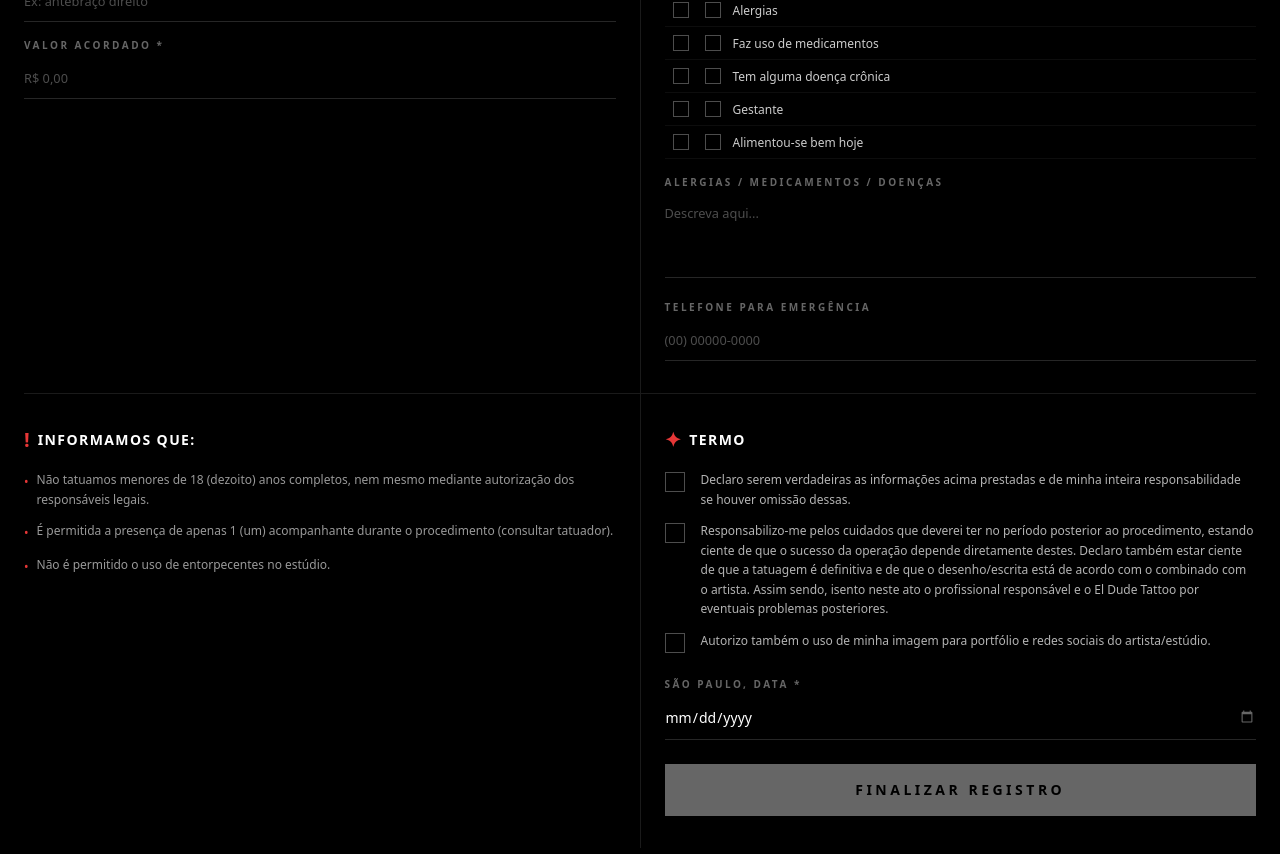
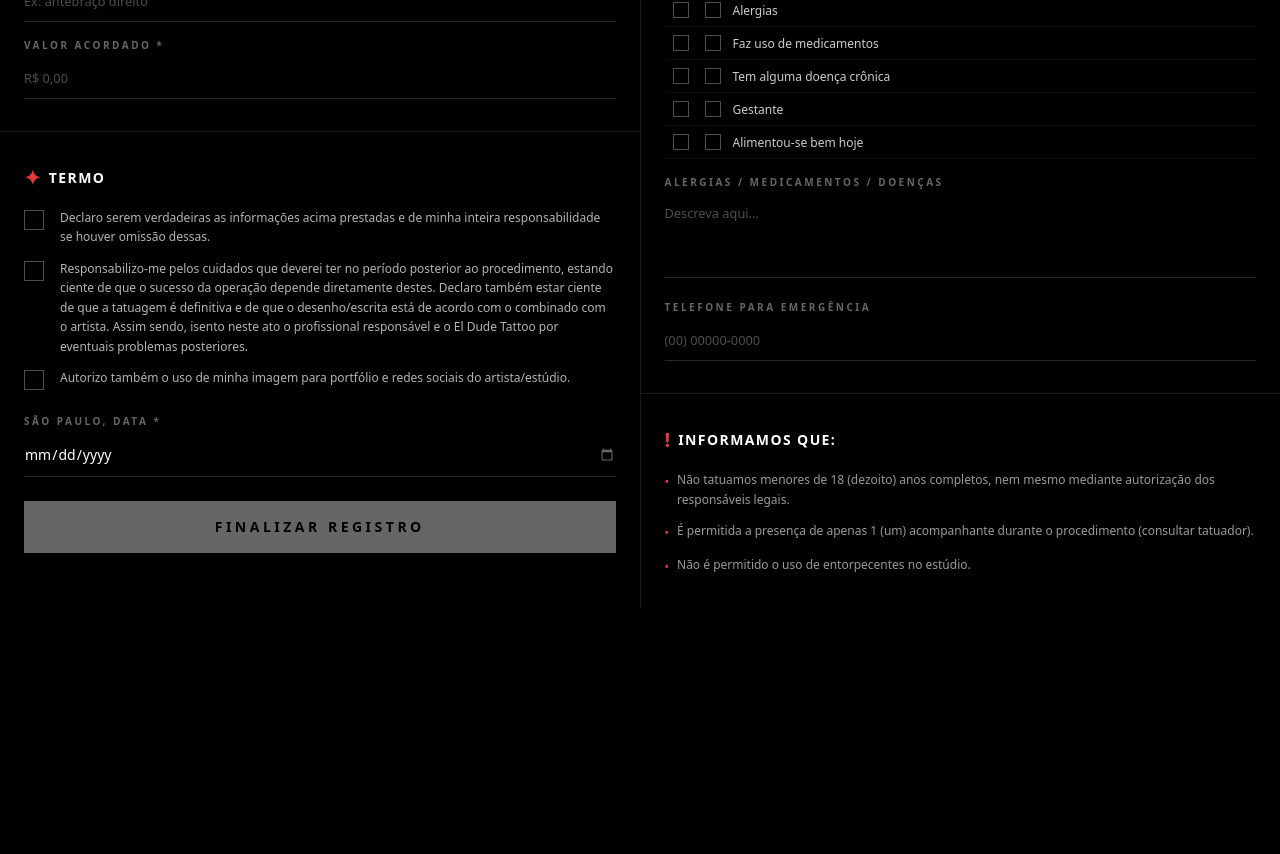
Before and after one commit to Gabrielwo1/tatto-view, a React (Vite) app: page /ficha-anamnese in a window 1280 px wide. Shown: the part 1000-1854 px from the top of the page. After the commit the page ends 1671 px from the top, so only its background shows below. Built offline with nearby package versions, Linux system fonts and the light colour scheme; no server answers; the database is empty.

Commit message:
feat: reorganize ficha layout - Procedimento+Termo left, Histórico+Informamos right
https://claude.ai/code/session_01TMbhes6Z7p8EusmiYfRwi1

```diff
--- a/src/pages/FichaAnamnesePage.tsx
+++ b/src/pages/FichaAnamnesePage.tsx
@@ -171,11 +171,14 @@ export default function FichaAnamnesePage() {
 
         <div className="h-px bg-white/10 mx-6" />
 
-        {/* ── 02. Procedimento + 03. Histórico Clínico (lado a lado) ── */}
+        {/* ── Duas colunas: esquerda = 02+Termo | direita = 03+Informamos ── */}
         <div className="flex divide-x divide-white/10">
 
+          {/* COLUNA ESQUERDA: 02 Procedimento + Termo */}
+          <div className="flex-1 min-w-0 flex flex-col divide-y divide-white/10">
+
             {/* 02. Procedimento */}
-          <div className="flex-1 px-6 py-8 min-w-0">
+            <div className="px-6 py-8">
               <div className="flex items-center gap-2 mb-2">
                 <span className="text-xl font-black" style={{ color: '#e63737' }}>02.</span>
                 <span className="text-sm font-black uppercase tracking-widest">PROCEDIMENTO</span>
@@ -219,15 +222,58 @@ export default function FichaAnamnesePage() {
               </div>
             </div>
 
+            {/* Termo de Responsabilidade */}
+            <div className="px-6 py-8 flex-1">
+              <div className="flex items-center gap-2 mb-4">
+                <span className="text-xl font-black" style={{ color: '#e63737' }}>✦</span>
+                <span className="text-sm font-black uppercase tracking-widest">TERMO</span>
+              </div>
+
+              <div className="flex flex-col gap-3 mb-6">
+                <TermCheckbox
+                  checked={form.concordo1}
+                  onToggle={() => setForm((p) => ({ ...p, concordo1: !p.concordo1 }))}
+                  text="Declaro serem verdadeiras as informações acima prestadas e de minha inteira responsabilidade se houver omissão dessas."
+                />
+                <TermCheckbox
+                  checked={form.concordo2}
+                  onToggle={() => setForm((p) => ({ ...p, concordo2: !p.concordo2 }))}
+                  text="Responsabilizo-me pelos cuidados que deverei ter no período posterior ao procedimento, estando ciente de que o sucesso da operação depende diretamente destes. Declaro também estar ciente de que a tatuagem é definitiva e de que o desenho/escrita está de acordo com o combinado com o artista. Assim sendo, isento neste ato o profissional responsável e o El Dude Tattoo por eventuais problemas posteriores."
+                />
+                <TermCheckbox
+                  checked={form.concordo3}
+                  onToggle={() => setForm((p) => ({ ...p, concordo3: !p.concordo3 }))}
+                  text="Autorizo também o uso de minha imagem para portfólio e redes sociais do artista/estúdio."
+                />
+              </div>
+
+              <Field label="SÃO PAULO, DATA *">
+                <input type="date" name="dataAssinatura" value={form.dataAssinatura}
+                  onChange={handleChange} required className="input-field" />
+              </Field>
+
+              <button
+                type="submit"
+                disabled={!allTermsAccepted}
+                className="w-full mt-6 py-4 text-sm font-black tracking-[0.25em] uppercase transition-opacity disabled:opacity-40"
+                style={{ backgroundColor: 'white', color: 'black' }}
+              >
+                FINALIZAR REGISTRO
+              </button>
+            </div>
+          </div>
+
+          {/* COLUNA DIREITA: 03 Histórico Clínico + Informamos que */}
+          <div className="flex-1 min-w-0 flex flex-col divide-y divide-white/10">
+
             {/* 03. Histórico Clínico */}
-          <div className="flex-1 px-6 py-8 min-w-0">
+            <div className="px-6 py-8">
               <div className="flex items-center gap-2 mb-2">
                 <span className="text-xl font-black" style={{ color: '#e63737' }}>03.</span>
                 <span className="text-sm font-black uppercase tracking-widest">HISTÓRICO CLÍNICO</span>
               </div>
               <p className="text-xs text-white/50 mb-4">Problemas de saúde? *</p>
 
-            {/* Table header */}
               <div className="flex items-center mb-2">
                 <div className="w-8 text-center text-[9px] font-bold tracking-widest text-white/40 uppercase">S</div>
                 <div className="w-8 text-center text-[9px] font-bold tracking-widest text-white/40 uppercase">N</div>
@@ -286,15 +332,9 @@ export default function FichaAnamnesePage() {
                 </Field>
               </div>
             </div>
-        </div>
-
-        <div className="h-px bg-white/10 mx-6" />
-
-        {/* ── Informamos que + Termo lado a lado ── */}
-        <div className="flex divide-x divide-white/10">
 
             {/* Informamos que */}
-          <div className="flex-1 px-6 py-8 min-w-0">
+            <div className="px-6 py-8 flex-1">
               <div className="flex items-center gap-2 mb-4">
                 <span className="text-xl font-black" style={{ color: '#e63737' }}>!</span>
                 <span className="text-sm font-black uppercase tracking-widest">INFORMAMOS QUE:</span>
@@ -312,51 +352,6 @@ export default function FichaAnamnesePage() {
                 ))}
               </ul>
             </div>
-
-          {/* Termo de Responsabilidade */}
-          <div className="flex-1 px-6 py-8 min-w-0">
-            <div className="flex items-center gap-2 mb-4">
-              <span className="text-xl font-black" style={{ color: '#e63737' }}>✦</span>
-              <span className="text-sm font-black uppercase tracking-widest">TERMO</span>
-            </div>
-
-            <div className="flex flex-col gap-3 mb-6">
-              <TermCheckbox
-                checked={form.concordo1}
-                onToggle={() => setForm((p) => ({ ...p, concordo1: !p.concordo1 }))}
-                text="Declaro serem verdadeiras as informações acima prestadas e de minha inteira responsabilidade se houver omissão dessas."
-              />
-              <TermCheckbox
-                checked={form.concordo2}
-                onToggle={() => setForm((p) => ({ ...p, concordo2: !p.concordo2 }))}
-                text="Responsabilizo-me pelos cuidados que deverei ter no período posterior ao procedimento, estando ciente de que o sucesso da operação depende diretamente destes. Declaro também estar ciente de que a tatuagem é definitiva e de que o desenho/escrita está de acordo com o combinado com o artista. Assim sendo, isento neste ato o profissional responsável e o El Dude Tattoo por eventuais problemas posteriores."
-              />
-              <TermCheckbox
-                checked={form.concordo3}
-                onToggle={() => setForm((p) => ({ ...p, concordo3: !p.concordo3 }))}
-                text="Autorizo também o uso de minha imagem para portfólio e redes sociais do artista/estúdio."
-              />
-            </div>
-
-            <Field label="SÃO PAULO, DATA *">
-              <input
-                type="date"
-                name="dataAssinatura"
-                value={form.dataAssinatura}
-                onChange={handleChange}
-                required
-                className="input-field"
-              />
-            </Field>
-
-            <button
-              type="submit"
-              disabled={!allTermsAccepted}
-              className="w-full mt-6 py-4 text-sm font-black tracking-[0.25em] uppercase transition-opacity disabled:opacity-40"
-              style={{ backgroundColor: 'white', color: 'black' }}
-            >
-              FINALIZAR REGISTRO
-            </button>
           </div>
         </div>
       </form>
```
Lines whose indentation alone changed are shown as unchanged.
